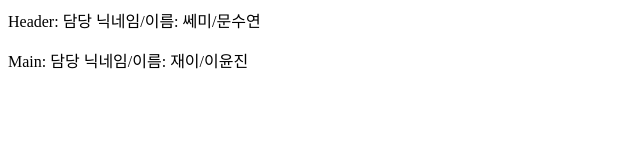
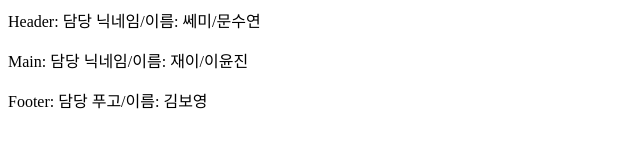
Before and after one commit to 11th-ddwuumc/git_session_C, a plain HTML site: page index.html in a window 1280 px wide. Shown: the whole page, without its empty margins (0-640 px from the left). Drawn offline with Linux system fonts and the light colour scheme.

Commit message:
Feat: footer 추가

```diff
--- a/index.html
+++ b/index.html
@@ -6,3 +6,7 @@
     <!--담당자: feat/재이-main-->
     <p>Main: 담당 닉네임/이름: 재이/이윤진</p>
 </main>
+<footer>
+    <!-- 담당자: feat/푸고-footer -->
+    <p>Footer: 담당 푸고/이름: 김보영</p>
+</footer>
```
